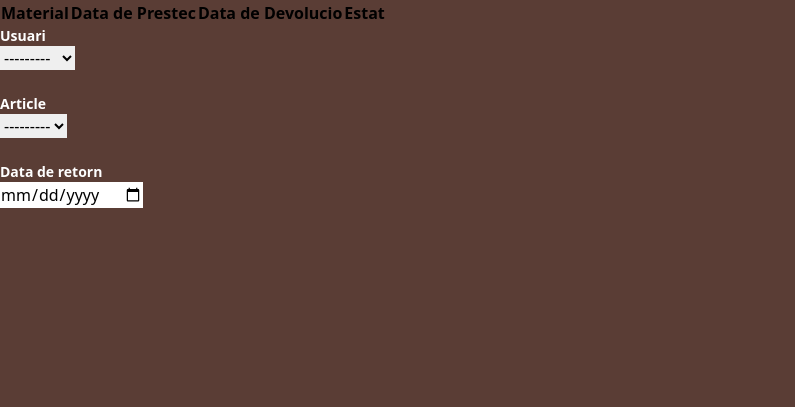
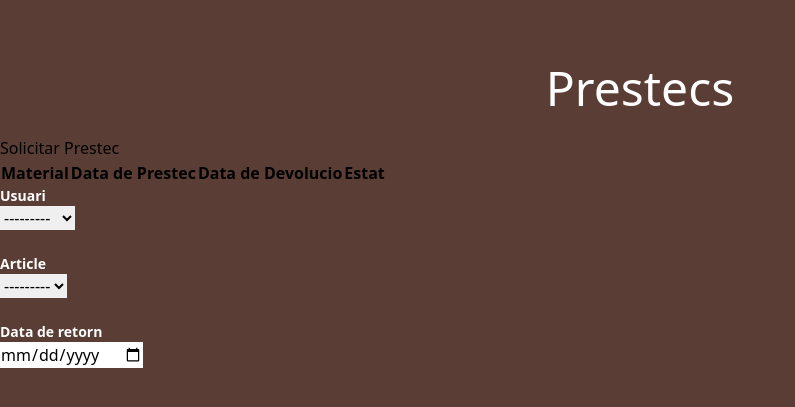
Before and after one commit to AlejandroSoPa/bibliotecaPA, a Django app: page /list_loan/ in a window 1280 px wide. Shown: the part 46-453 px from the top of the page, without its empty margins (0-795 px from the left). Run offline with Django 5.2, Linux system fonts and the light colour scheme; the visitor is signed in with stand-in values (Sample User, id 1); data comes from the database, SQL or seed files in the repository; data that the repository does not hold is empty; style sheets or scripts are compiled from the project's sources.

Commit message:
Primera Maquetacion Prestamos

```diff
--- a/bibliotecaPa/biblioteca/templates/list_loan.html
+++ b/bibliotecaPa/biblioteca/templates/list_loan.html
@@ -27,6 +27,10 @@
                     <p id="nameApp"><a href="/dashboard">Biblioteca Mari Carmen Brito</a></p>
                 </div>
             </header>
+        </div>
+        <div class="searchResults">
+            <h1 class="text-5xl mt-lg text-textWhite items-center flex justify-center">Prestecs</h1><br>
+            <button id="createLoan" class="mx-2">Solicitar Prestec</button>
         </div>
         <div class="fade-in-text">
             <table class="table">
```
